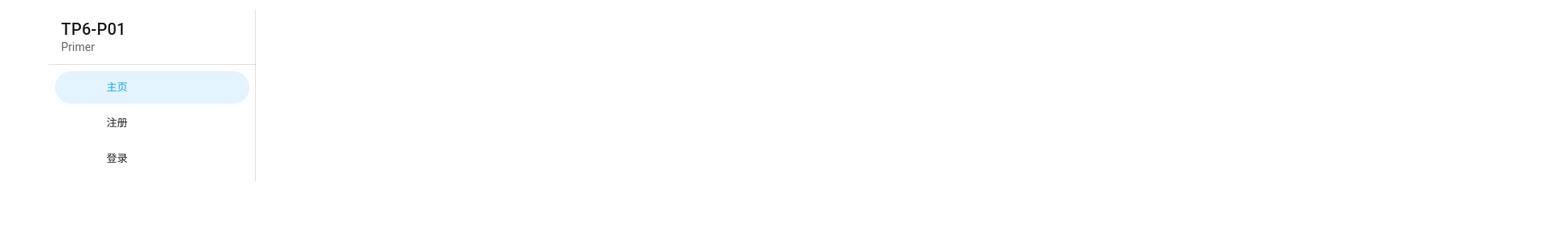
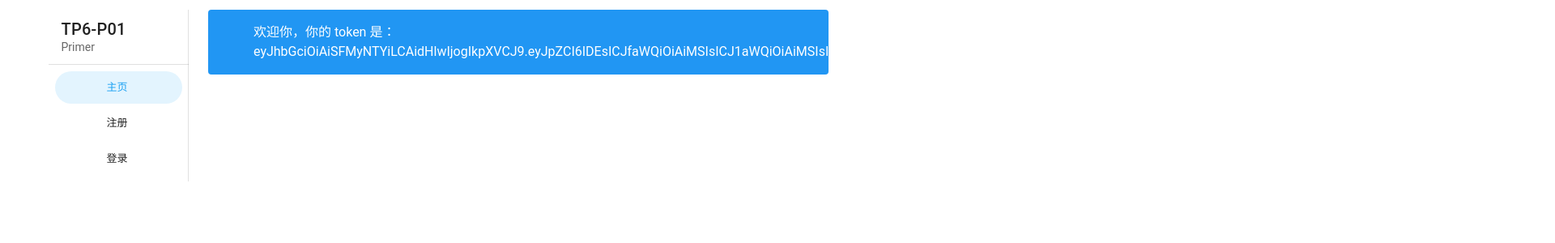
Before and after one commit to AGDholo/tp6-p01-frontend-code, a Vue app: page / in a window 1280 px wide. Shown: the top 300 px of the page at 81% size, 1920 px wide, since content can reach past the window. Built offline with nearby package versions, Linux system fonts and the light colour scheme; sample sign-in values are in the browser's storage; the HTML template or start-up script is replaced by a standard one.

Commit message:
7.3前端拦截

```diff
--- a/src/App.vue
+++ b/src/App.vue
@@ -2,7 +2,7 @@
   <v-app>
     <v-container>
       <v-row>
-        <v-col cols="auto">
+        <v-col cols="2">
           <v-navigation-drawer permanent>
             <v-list-item>
               <v-list-item-content>
@@ -33,7 +33,7 @@
           </v-navigation-drawer>
         </v-col>
 
-        <v-col>
+        <v-col cols="8">
           <v-main>
             <router-view></router-view>
           </v-main>
--- a/src/router/index.js
+++ b/src/router/index.js
@@ -4,6 +4,11 @@ import VueRouter from "vue-router";
 Vue.use(VueRouter);
 
 const routes = [
+  {
+    path: "/",
+    name: "Home",
+    component: () => import("../views/Home.vue")
+  },
   {
     path: "/login",
     name: "Login",
@@ -22,4 +27,13 @@ const router = new VueRouter({
   routes
 });
 
+router.beforeEach(({ name }, from, next) => {
+  if (localStorage.getItem("JWT_TOKEN")) {
+    // 如果存在 Token 且用户在 Login/Sign 页面则跳转到主页
+    name === "Login" || name === "Sign" ? next("/") : next();
+  } else {
+    name === "Login" || name === "Sign" ? next() : next({ name: "Login" });
+  }
+});
+
 export default router;
--- a/src/views/Home.vue
+++ b/src/views/Home.vue
@@ -1,18 +1,17 @@
 <template>
-  <div class="home">
-    <img alt="Vue logo" src="../assets/logo.png" />
-    <HelloWorld msg="Welcome to Your Vue.js App" />
+  <div>
+    <v-alert type="info">
+      欢迎你，你的 token 是：<br />
+      {{ token }}
+    </v-alert>
   </div>
 </template>
 
 <script>
-// @ is an alias to /src
-import HelloWorld from "@/components/HelloWorld.vue";
-
 export default {
   name: "Home",
-  components: {
-    HelloWorld
-  }
+  data: () => ({
+    token: window.localStorage.getItem("JWT_TOKEN")
+  })
 };
 </script>
--- a/src/views/Sign.vue
+++ b/src/views/Sign.vue
@@ -14,8 +14,6 @@
           <br />
         </span>
       </div>
-
-      <div v-if="success">注册成功，欢迎你： {{ success.email }}</div>
     </v-alert>
 
     <v-text-field label="邮件地址" type="email" v-model="email"></v-text-field>
@@ -33,21 +31,22 @@ export default {
   data: () => ({
     email: "",
     password: "",
-    error: "",
-    success: ""
+    error: ""
   }),
   methods: {
     sign() {
       const api = "http://127.0.0.1:8000/sign";
+
       this.error = "";
-      this.success = "";
       this.axios
         .post(api, {
           email: this.email,
           password: this.password
         })
         .then(response => {
-          this.success = response.data;
+          const data = response.data;
+          localStorage.setItem("JWT_TOKEN", data.token);
+          this.$router.push("/");
         })
         .catch(error => {
           this.error = error.response.data;
```
